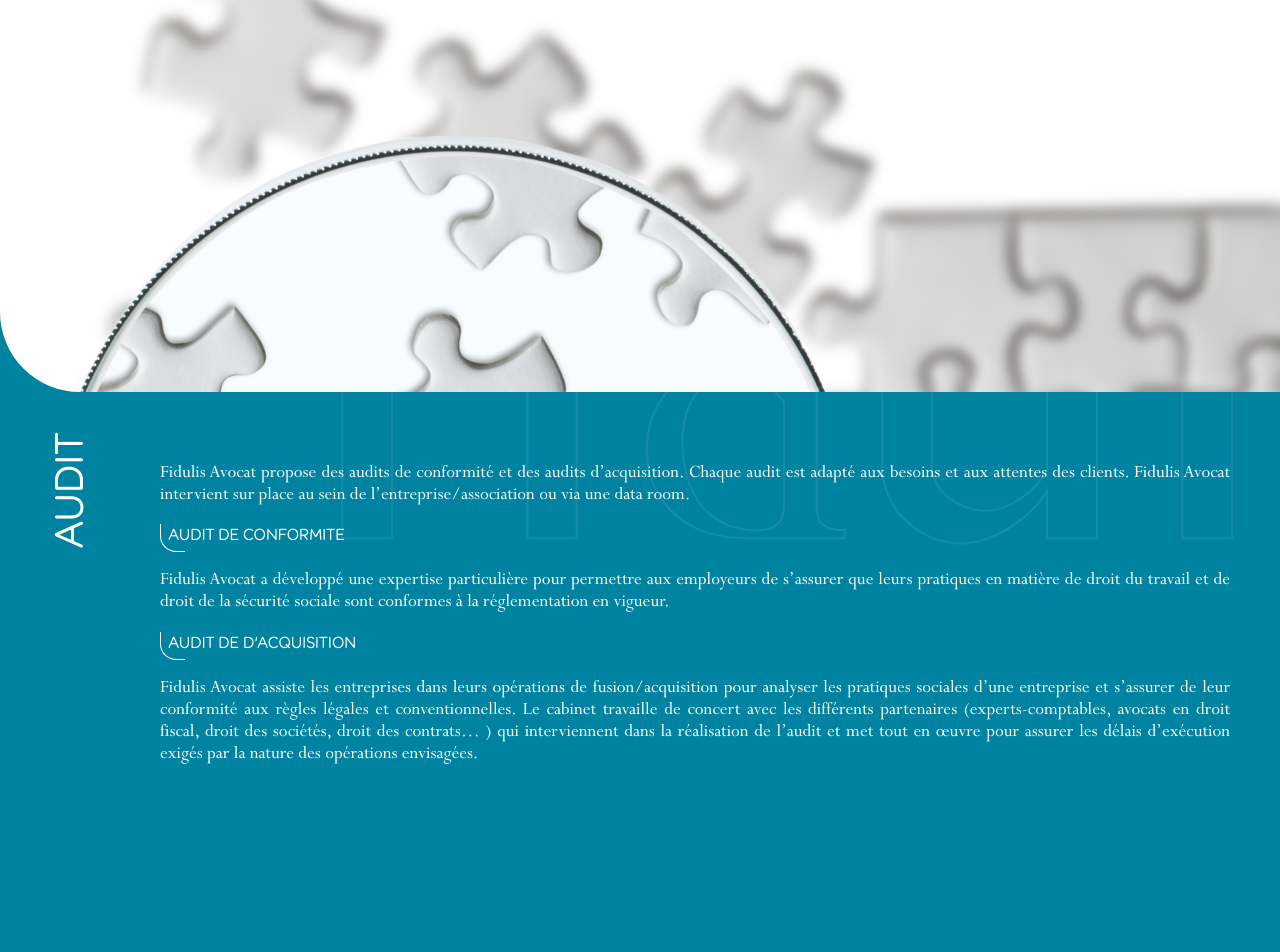
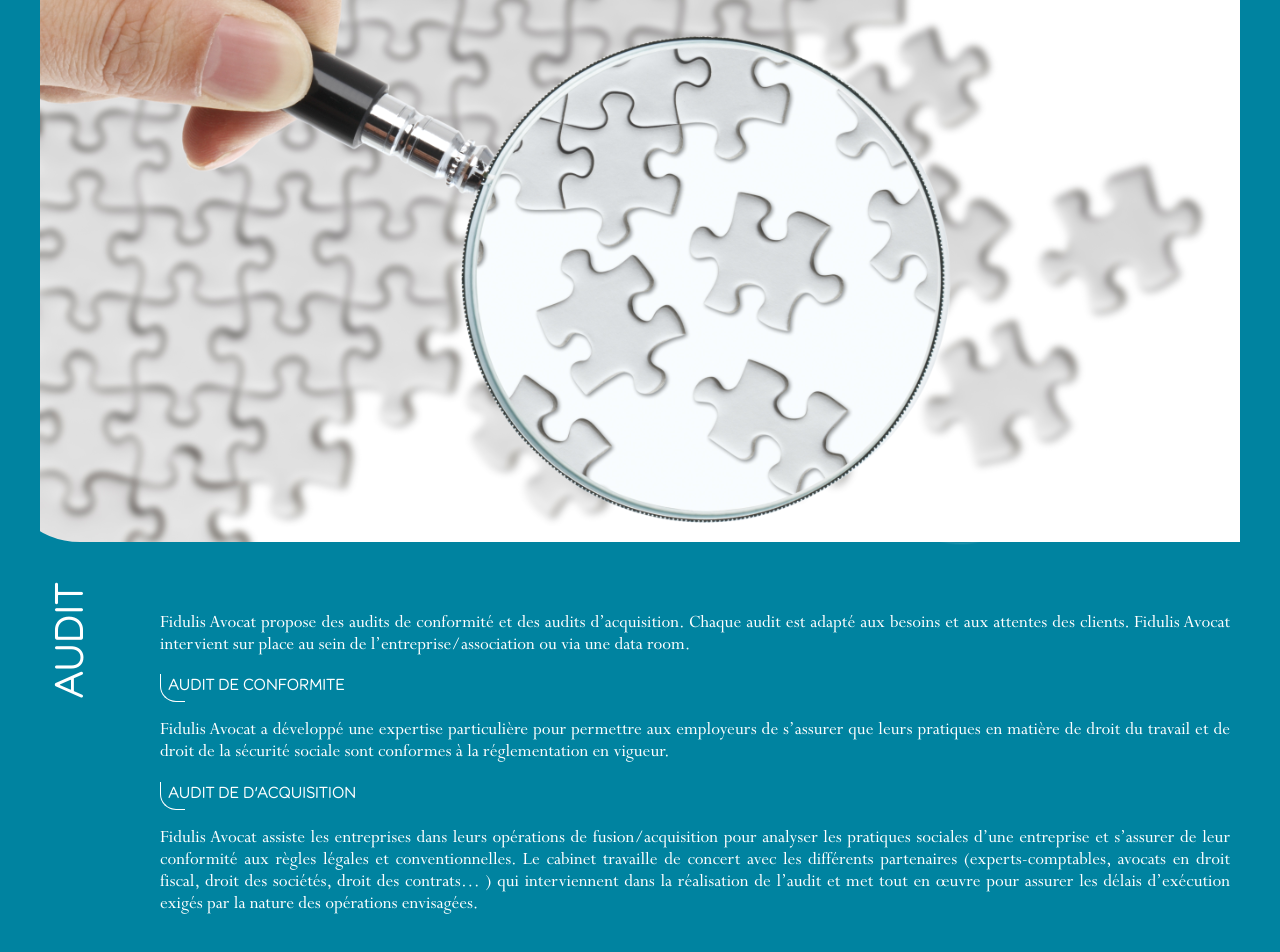
Before and after one commit to qprichard/fidulis, a React (Create React App) app: page /#/audit in a window 1280 px wide. Shown: the part 208-1160 px from the top of the page. Built offline with nearby package versions, Linux system fonts and the light colour scheme.

Commit message:
update images

```diff
--- a/src/components/page-container/page-container.scss
+++ b/src/components/page-container/page-container.scss
@@ -17,8 +17,12 @@
     grid-row: 1 / 7;
     width: 100%;
     height: 100%;
-    object-fit: cover;
     border-bottom-left-radius: 40px;
+    overflow: hidden;
+
+    img {
+      object-fit: cover;
+    }
   }
 
   .page-menu {
@@ -120,10 +124,12 @@
     grid-auto-rows: 150px;
     .page-img {
       grid-column: 1 / 3;
-      grid-row: 1 / 5;
-      object-position: 100% 10%;
-      object-fit: cover;
+      grid-row: 1 / 6;
       border-bottom-left-radius: 80px;
+
+      img {
+        object-position: 100% 10%;
+      }
     }
 
     .page-menu {
@@ -133,18 +139,18 @@
 
     .page-title {
       grid-column: 1;
-      grid-row: 5 / 12;
+      grid-row: 6 / 12;
     }
 
     .page-content {
       //display: none;
       //overflow: hidden;
       grid-column: 2 ;
-      grid-row: 5 / 9;
+      grid-row: 6 / 9;
 
 
       &.full {
-        grid-row: 5 / 10;
+        grid-row: 6 / 10;
       }
       margin-right: 50px;
       padding-top: 50px;
--- a/src/components/page-container/page-container.tsx
+++ b/src/components/page-container/page-container.tsx
@@ -21,13 +21,13 @@
     }, [imgHref]);
 
     return (
-        <div itemScope itemType="page"  className={`page-container fade-in-animation ${ className ? className : ''}`}>
-            <img
-                src={imgSrc}
+        <div itemScope itemType="page" className={`page-container fade-in-animation ${className ? className : ''}`}>
+            <div
                 className={`page-img`}
-                alt="img"
                 onClick={onImageClick}
-            />
+            >
+                <img src={imgSrc} alt="img" width="100%" height="100%"/>
+            </div>
             <MiniMenu className="page-menu"/>
             <div className={`page-title`} itemProp="title">
                 <div>{title.toUpperCase()}</div>
--- /dev/null
+++ b/src/pages/audit/audit.scss
@@ -0,0 +1,9 @@
+.audit-page {
+  .page-img {
+    img {
+      object-fit: contain;
+      transform: rotate(90deg) scaleX(-1) scale(1.6);
+      object-position: center;
+    }
+  }
+}
--- a/src/pages/audit/audit.tsx
+++ b/src/pages/audit/audit.tsx
@@ -1,4 +1,5 @@
 import {PageContainer} from "../../components/page-container/page-container";
+import "./audit.scss";
 
 export const AuditContent = () => (
     <>
@@ -32,6 +33,7 @@
 export const AuditPage = () => (
     <PageContainer
         imgSrc={`${process.env.PUBLIC_URL}/img/audit.jpeg`}
+        className="audit-page"
         title='Audit'
         content={<AuditContent/>}
     />
--- /dev/null
+++ b/src/pages/consulting/consulting-page.scss
@@ -0,0 +1,7 @@
+.consulting-page {
+  .page-img {
+    img {
+      object-position: 70%;
+    }
+  }
+}
--- a/src/pages/consulting/consulting.tsx
+++ b/src/pages/consulting/consulting.tsx
@@ -3,6 +3,7 @@
 import {Button, ButtonList} from "../../components/button/button";
 import {Modal, ModalContext} from "../../components/modal/modal";
 import {ReactElement, useCallback, useContext} from "react";
+import "./consulting-page.scss";
 
 const Modal1 = () => (
     <Modal>
@@ -233,9 +234,10 @@
 
 export const ConsultingPage = () => (
     <PageContainer
-        title="conseil  "
+        title="conseil"
+        className="consulting-page"
         imgSrc={`${process.env.PUBLIC_URL}/img/consulting.jpeg`}
         content={<ConsultingContent/>}
         buttons={<ConsultingButtons/>}
     />
-)
+);
--- /dev/null
+++ b/src/pages/formation/formation.scss
@@ -0,0 +1,7 @@
+.formation-page {
+  .page-img {
+    img {
+      object-position: 70%;
+    }
+  }
+}
--- a/src/pages/formation/formation.tsx
+++ b/src/pages/formation/formation.tsx
@@ -1,4 +1,5 @@
 import {PageContainer} from "../../components/page-container/page-container";
+import "./formation.scss";
 
 export const FormationContent = () => (
     <>
@@ -29,6 +30,7 @@
 export const FormationPage = () => (
     <PageContainer
         imgSrc={`${process.env.PUBLIC_URL}/img/formation.jpeg`}
+        className="formation-page"
         title='Formation'
         content={<FormationContent/>}
     />
--- /dev/null
+++ b/src/pages/litigation/litigation.scss
@@ -0,0 +1,7 @@
+.litigation-page {
+  .page-img {
+    img {
+      object-position: bottom;
+    }
+  }
+}
--- a/src/pages/litigation/litigation.tsx
+++ b/src/pages/litigation/litigation.tsx
@@ -2,6 +2,7 @@
 import {Button, ButtonList} from "../../components/button/button";
 import {useCallback, useContext} from "react";
 import {Modal, ModalContext} from "../../components/modal/modal";
+import "./litigation.scss";
 
 const Modal1 = () => (
     <Modal>
@@ -128,6 +129,7 @@
     <PageContainer
         imgSrc={`${process.env.PUBLIC_URL}/img/litigations.jpeg`}
         title='contentieux'
+        className="litigation-page"
         content={<LitigationContent/>}
         buttons={<LitigationButtons/>}
     />
```
